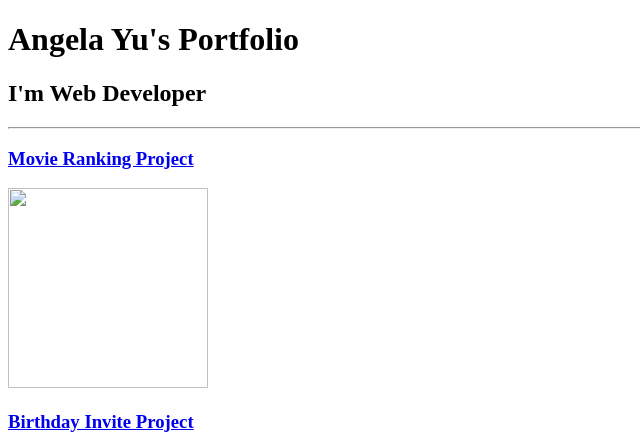
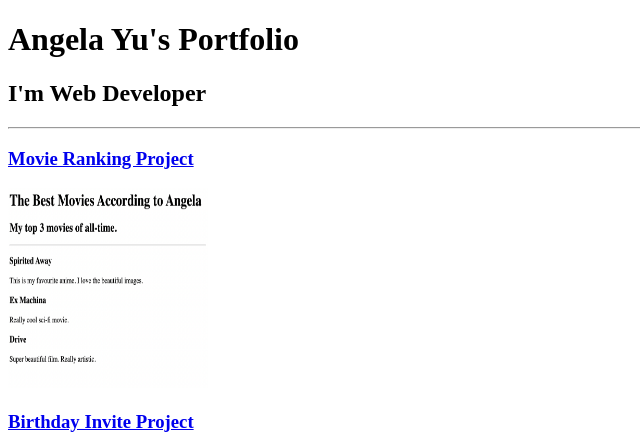
Before and after one commit to Mustafa2894/Portfolio, a plain HTML site: page index.html in a window 1280 px wide. Shown: the top 438 px of the page, without its empty margins (0-640 px from the left). Drawn offline with Linux system fonts and the light colour scheme.

Commit message:
Update index.html

```diff
--- a/index.html
+++ b/index.html
@@ -10,7 +10,7 @@
     <h2>I'm Web Developer</h2>
     <hr>
     <h3><a href="/public/movie-ranking.html">Movie Ranking Project</a></h3>
-    <img src="/assets/images/movie-ranking.png" alt="" width="200px" height="200px">
+    <img src="movie-ranking.png" alt="" width="200px" height="200px">
     <h3><a href="/public/birthday-invite.html">Birthday Invite Project</a></h3>
     <img src="/assets/images/birthday-invite.png" alt="" width="200px" height="200px">
     <hr>
```
